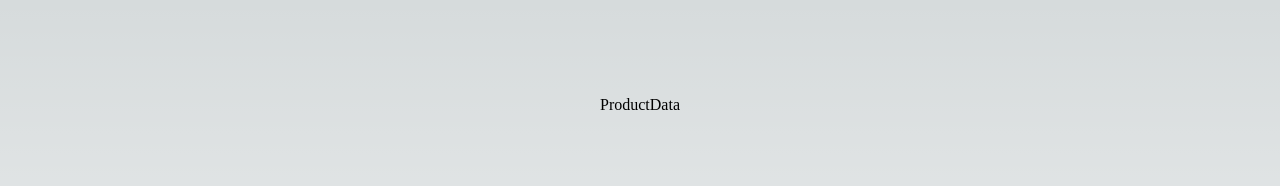
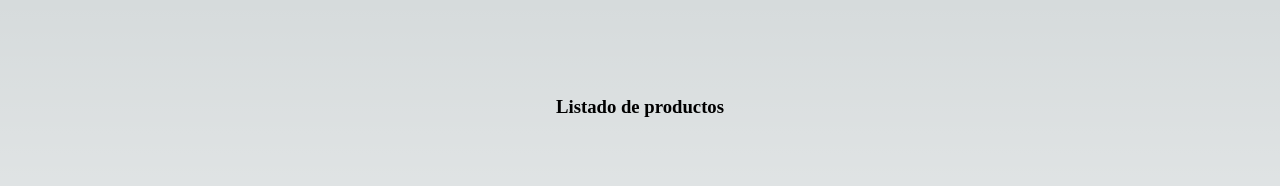
Before and after one commit to Aluonam/pt_191223, a Next.js app: page / in a window 1280 px wide. Shown: the top 186 px of the page. Built offline with nearby package versions, Linux system fonts and the light colour scheme.

Commit message:
feat: skeleton component

```diff
--- a/screen/components/ProductData.jsx
+++ b/screen/components/ProductData.jsx
@@ -1,8 +1,21 @@
-import React from 'react'
+import React, { useState } from 'react'
 
 const ProductData = () => {
+
+    const [dataAPI, setDataAPI] = useState([])
+
+    const callAPI = ()=>{
+        try{
+
+        }catch(error){error, "error detected"}
+    }
   return (
-    <div>ProductData</div>
+    <div>
+
+        <h3>Listado de productos</h3>
+
+
+    </div>
   )
 }
 
```
